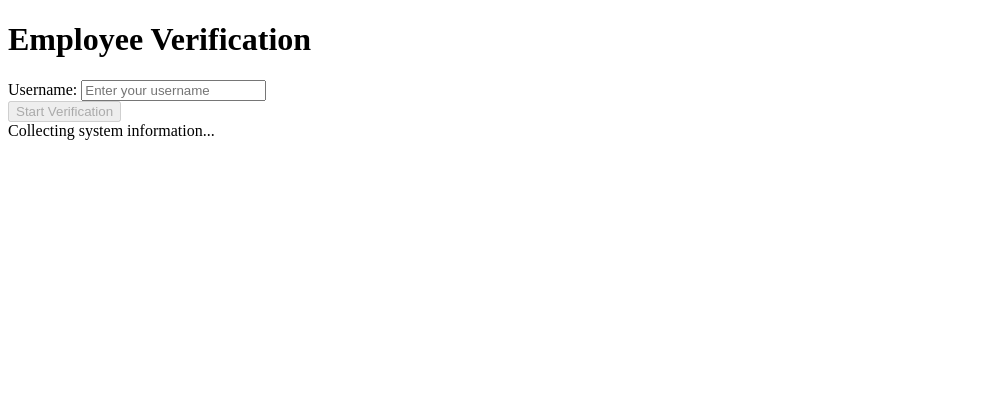
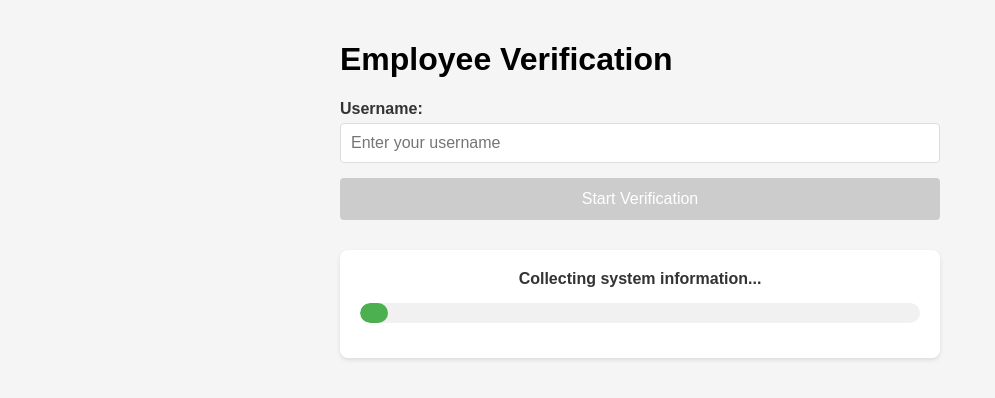
Before and after one commit to Tush2777/video-tracker, a plain HTML site: page index (2).html in a window 1280 px wide. Both pictures are taken after a click on the button "Start Verification". Shown: the whole page, without its empty margins (0-995 px from the left). Drawn offline with Linux system fonts and the light colour scheme.

Commit message:
Update index (2).html

```diff
--- a/index (2).html
+++ b/index (2).html
@@ -4,7 +4,108 @@
     <meta charset="UTF-8">
     <meta name="viewport" content="width=device-width, initial-scale=1.0">
     <title>Employee Verification System</title>
-    <link rel="stylesheet" href="style.css">
+    <style>
+        body {
+    font-family: Arial, sans-serif;
+    max-width: 600px;
+    margin: 0 auto;
+    padding: 20px;
+    background-color: #f5f5f5;
+}
+
+.form-group {
+    margin-bottom: 15px;
+}
+
+label {
+    display: block;
+    margin-bottom: 5px;
+    font-weight: bold;
+    color: #333;
+}
+
+input, select {
+    width: 100%;
+    padding: 10px;
+    box-sizing: border-box;
+    border: 1px solid #ddd;
+    border-radius: 4px;
+    font-size: 16px;
+}
+
+button {
+    background-color: #4CAF50;
+    color: white;
+    padding: 12px 15px;
+    border: none;
+    border-radius: 4px;
+    cursor: pointer;
+    width: 100%;
+    font-size: 16px;
+    transition: background-color 0.3s;
+}
+
+button:hover {
+    background-color: #45a049;
+}
+
+button:disabled {
+    background-color: #cccccc;
+    cursor: not-allowed;
+}
+
+.progress-container {
+    margin-top: 30px;
+    display: none;
+    background-color: white;
+    padding: 20px;
+    border-radius: 8px;
+    box-shadow: 0 2px 4px rgba(0,0,0,0.1);
+}
+
+.progress-bar {
+    height: 20px;
+    background-color: #f1f1f1;
+    border-radius: 10px;
+    margin-bottom: 15px;
+    overflow: hidden;
+}
+
+.progress {
+    height: 100%;
+    border-radius: 10px;
+    background-color: #4CAF50;
+    width: 0%;
+    transition: width 0.3s ease;
+}
+
+.status {
+    text-align: center;
+    margin-bottom: 15px;
+    font-weight: bold;
+    color: #333;
+}
+
+.error {
+    color: #d32f2f;
+    margin-top: 15px;
+    padding: 10px;
+    background-color: #ffebee;
+    border-radius: 4px;
+    display: none;
+}
+
+/* Responsive design */
+@media (max-width: 600px) {
+    body {
+        padding: 15px;
+    }
+
+    .progress-container {
+        padding: 15px;
+    }
+}
+    </style>
 </head>
 <body>
     <h1>Employee Verification</h1>
```
